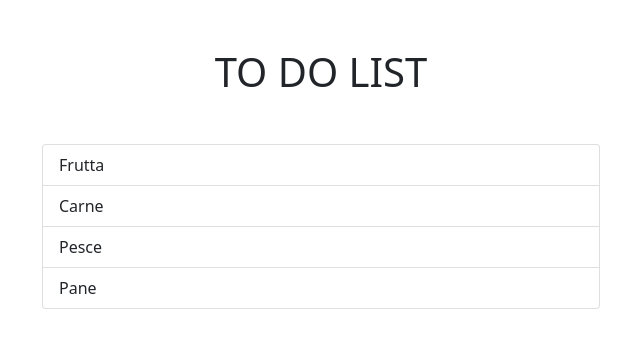
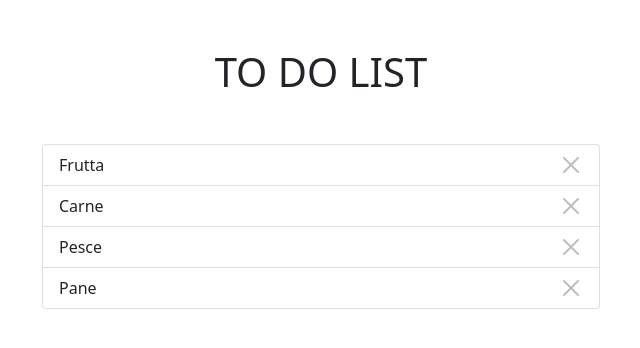
Before and after one commit to pietroscandola/vue-todolist, a plain HTML site: page index.html in a window 1280 px wide. Shown: the full height of the page, 319-959 px from the left. Drawn offline with nearby package versions, Linux system fonts and the light colour scheme.

Commit message:
add button close in html

```diff
--- a/index.html
+++ b/index.html
@@ -22,14 +22,19 @@
             </header>
             <main class="w-50 mx-auto">
                 <ul class="list-group">
-                    <li v-for="item in items" class="list-group-item">{{item.text}}</li>
+                    <li v-for="item in items" class="list-group-item">
+                        <div class="d-flex justify-content-between">
+                            <div>{{item.text}}</div>
+                            <button type=" button " class="btn-close " disabled aria-label="Close "></button>
+                        </div>
+                    </li>
                 </ul>
             </main>
         </div>
     </div>
 
 
-    <script src="js/script.js"></script>
+    <script src="js/script.js "></script>
 </body>
 
 </html>
```
